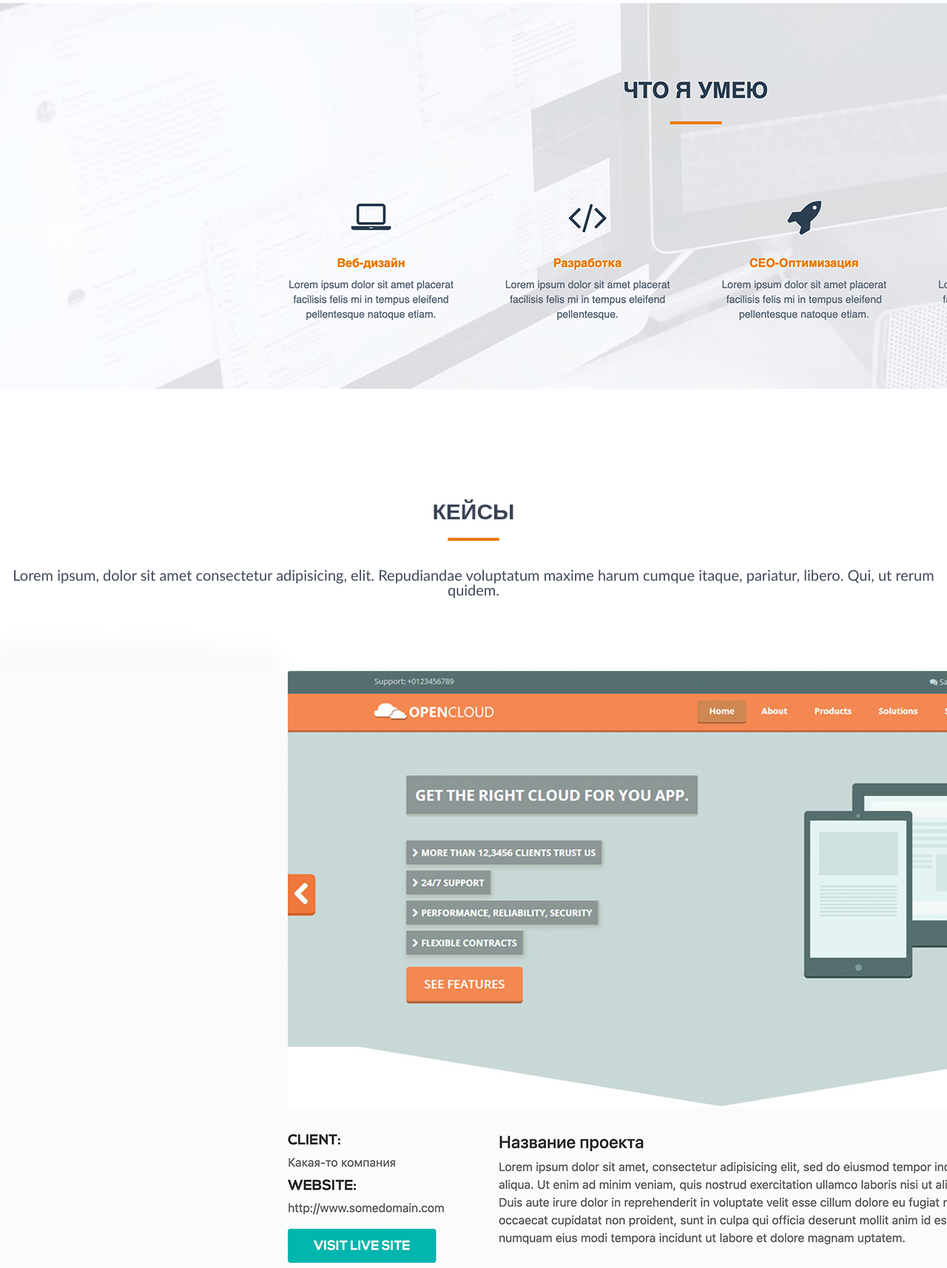
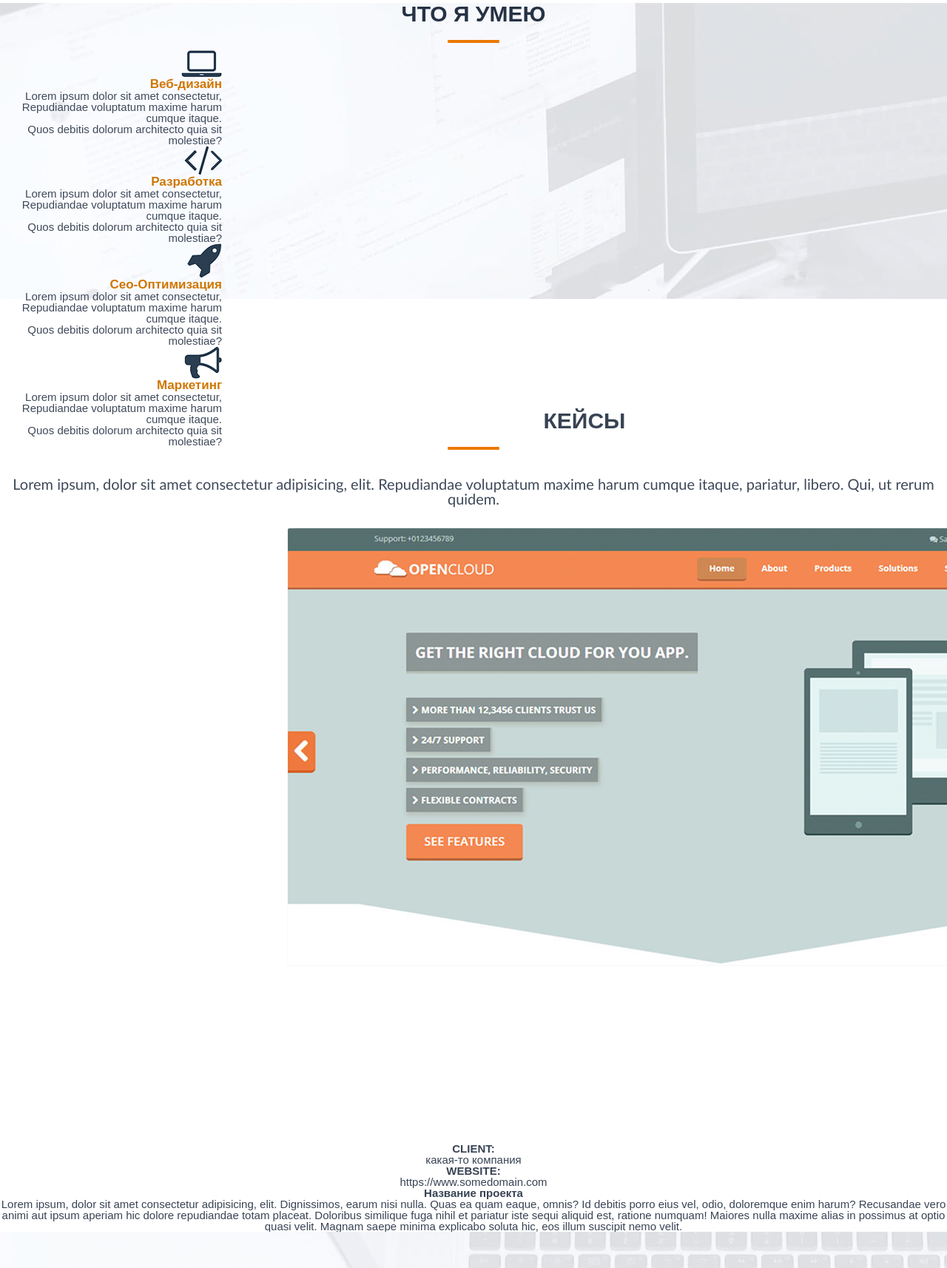
Before and after one commit to Hawkfiree/Hawkfiree.github.io, a plain HTML site: page src/index.html in a window 1280 px wide. Shown: the part 1514-3228 px from the top of the page at 74% size. Drawn offline with Linux system fonts and the light colour scheme.

Commit message:
Add files via upload

```diff
--- a/src/css/style.css
+++ b/src/css/style.css
@@ -91,6 +91,7 @@ p{
 
 }
 .button{
+	display: block;
 	height: 20px;
 	width: 120px;
 	text-align: right;
@@ -100,27 +101,9 @@ p{
 	color: #6d7682;
 	font-size: 13px;
 	margin-bottom: 70px;
+
 }
 
-
-.block2{
-margin: 0px 0px 0px -20px;
-}
-
-.block3{
-	text-align: center;
-	font-size: 20px;
-	margin-top: 150px;
-}
-.block3 p{
-	margin-top: 20px;
-}
-
-.block3 h2{
-	font-size: 30px;
-	font-weight: bold;
-	color: #384354;
-}
 .block6 h2{
 	text-align: center;
 	font-size: 20px;
@@ -139,3 +122,64 @@ span{
 	color: #243042;
 	font-weight: bold;
 }
+.blocks2{
+	width: 100%;
+	height:50%;
+	background: url(../img/ym.png);
+}
+.block2 {
+	color: #263244;
+	text-align: center;
+}
+.block2 h2{
+	font-size: 30px;
+	font-weight: bold;
+}
+.blocks2 span{
+	font-size: 17px;
+	color: #cf7600
+
+}
+.blocks2 span1{
+	font-size: 15px;
+	color: #3f495a
+}
+.pl{
+	float: left;
+	width: 300px;
+	text-align: right;
+}
+.block3{
+	text-align: center;
+	font-size: 20px;
+	margin-top: 150px;
+}
+.block3 p{
+	margin-top: 20px;
+}
+
+.block3 h2{
+	font-size: 30px;
+	font-weight: bold;
+	color: #384354;
+}
+.c1 span2{
+	font-size: 15px;
+	color: #384354;
+	font-weight: bold;
+}
+.c1 h4{
+	font-size: 15px;
+	color: #384354;
+}
+.c1 h5{
+	font-size: 15px;
+	color: #384354;
+}
+.c1 h6{
+	font-size: 15px;
+	color: #384354;
+}
+.c1{
+	text-align: center;
+}
--- a/src/index.html
+++ b/src/index.html
@@ -49,9 +49,33 @@
 	</div>
 
 	<div class="blocks2"><div class="block2">
-		<img src="img/df.png" alt="">
-	</div>
-	</div>
+		<h2>ЧТО Я УМЕЮ</h2></div>
+			<div class="foto3"><img src="img/foto3.png" alt=""></div>
+				<div class="pl">
+					<img src="img/noyt.png" alt="">
+					<h3><span>Веб-дизайн</span><br>
+						<span1>Lorem ipsum dolor sit amet consectetur, <br>Repudiandae voluptatum maxime harum cumque itaque. <br> Quos debitis dolorum architecto quia sit molestiae?<br></span1></h3>
+						<div class="pl">
+							<img src="img/znak.png" alt="">
+					<h3><span>Разработка</span><br>
+						<span1>Lorem ipsum dolor sit amet consectetur, <br>Repudiandae voluptatum maxime harum cumque itaque. <br> Quos debitis dolorum architecto quia sit molestiae?<br></span1></h3>
+						</div>
+						<div class="pl">
+							<img src="img/rocket.png" alt="">
+					<h3><span>Ceo-Оптимизация</span><br>
+						<span1>Lorem ipsum dolor sit amet consectetur, <br>Repudiandae voluptatum maxime harum cumque itaque. <br> Quos debitis dolorum architecto quia sit molestiae?<br></span1></h3>
+						</div>
+							<div class="pl">
+							<img src="img/ropor.png" alt="">
+					<h3><span>Маркетинг</span><br>
+						<span1>Lorem ipsum dolor sit amet consectetur, <br>Repudiandae voluptatum maxime harum cumque itaque. <br> Quos debitis dolorum architecto quia sit molestiae?<br></span1></h3>
+						</div>
+
+				</div>
+
+
+
+
 	</div>
 
 
@@ -59,7 +83,16 @@
 			<h2>КЕЙСЫ</h2>
 			<div class="foto3"><img src="img/foto3.png" alt=""></div>
 			<div><p>Lorem ipsum, dolor sit amet consectetur adipisicing, elit. Repudiandae voluptatum maxime harum cumque itaque, pariatur, libero. Qui, ut rerum quidem.</p></div>
-			<div><img src="img/conntact.png" alt=""></div>
+			<div><img src="img/w1.png" alt=""></div>
+			<div class="c1">
+				<h4><span2>CLIENT: </span2><br>
+					какая-то компания <br></h4>
+					<h5><span2>WEBSITE: </span2><br>
+					https://www.somedomain.com <br></h5>
+				<h6><span2>Название проекта </span2><br>
+					Lorem ipsum, dolor sit amet consectetur adipisicing, elit. Dignissimos, earum nisi nulla. Quas ea quam eaque, omnis? Id debitis porro eius vel, odio, doloremque enim harum? Recusandae vero animi aut ipsum aperiam hic dolore repudiandae totam placeat. Doloribus similique fuga nihil et pariatur iste sequi aliquid est, ratione numquam! Maiores nulla maxime alias in possimus at optio quasi velit. Magnam saepe minima explicabo soluta hic, eos illum suscipit nemo velit. <br></h6>
+
+			</div>
 		</div>
 		</div>
 
```
Also changed, not shown: src/img/w1.png (added).
